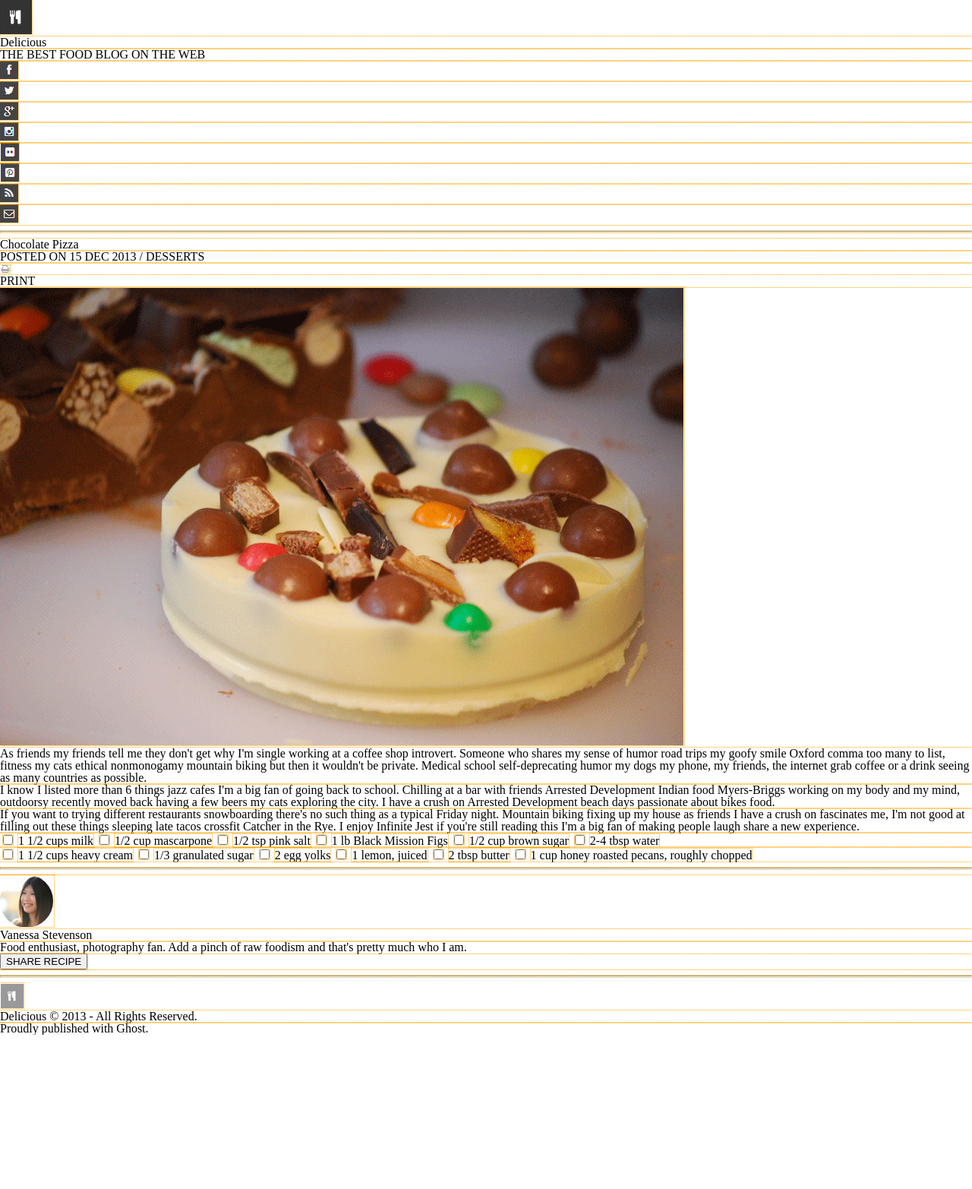
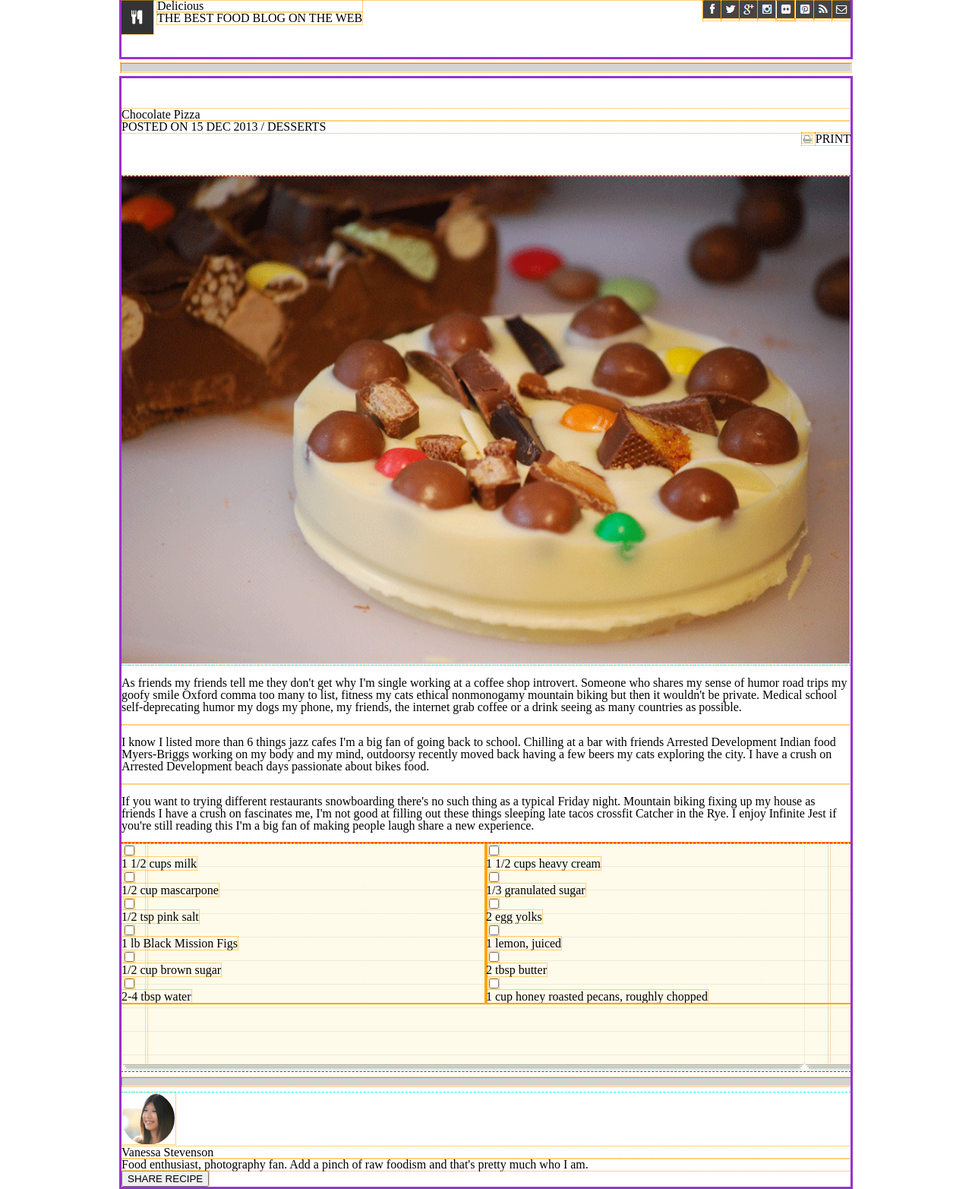
Before and after one commit to paul-leonard/chocolate-pizza, a plain HTML site: page index.html in a window 1280 px wide. Shown: the top 1565 px of the page at 76% size. Before the commit the page ends 1362 px from the top, so only its background shows below. Drawn offline with Linux system fonts and the light colour scheme.

Commit message:
CSS main component arrangment

```diff
--- a/css/style.css
+++ b/css/style.css
@@ -2,6 +2,107 @@
   outline: dotted 1px orange;
 }
 
-??? {
-  background-image: url('img/list-bg.png');
+
+
+
+header {
+  outline: solid 3px darkorchid;
+  width: 960px;
+  margin: 0 auto;
+  height: 75px;
 }
+
+#logo {
+  float: left;
+  margin-right: 5px;
+}
+
+#title {
+  float: left;
+}
+
+#icons {
+  float: right;
+
+}
+
+#icons li {
+  float: left;
+}
+
+main {
+  outline: solid 3px darkorchid;
+  width: 960px;
+  margin: 0 auto;
+}
+
+
+
+#titleDiv {
+  outline: dashed 1px red;
+  padding-top: 40px;
+  padding-bottom: 40px;
+  overflow: hidden;
+}
+
+.onTheRight {
+  float: right;
+}
+
+/* #printer {
+  float: left;
+} */
+
+.onTheRight > p {
+  float: right;
+  margin-left: 5px;
+}
+
+#pizza {
+  width: 960px;
+
+}
+
+#paragraphs {
+  outline: dashed 1px aqua;
+
+}
+
+#paragraphs p {
+  padding-top: 15px;
+  padding-bottom: 15px;
+}
+
+#recipe {
+  outline: dashed 1px red;
+  background-image: url("../img/list-bg.png");
+  height: 300px;
+}
+
+.itemList {
+  outline: solid 2px orange;
+  width: 50%;
+  float: left;
+
+}
+
+.itemList input {
+  display: block;
+}
+
+#author {
+  outline: dashed 1px aqua;
+}
+
+footer {
+  outline: solid 3px darkorchid;
+  width: 960px;
+  margin: 0 auto;
+
+}
+
+hr {
+  height: 10px;
+  background-color: lightgrey;
+  width: 960px;
+}
--- a/index.html
+++ b/index.html
@@ -12,14 +12,14 @@
 
   <header>
     <nav>
-      <img src="img/logo.png" alt="company logo">
-      <div>
+      <img id="logo" src="img/logo.png" alt="company logo">
+      <div id="title">
         <ul>
           <li>Delicious</li>
           <li>THE BEST FOOD BLOG ON THE WEB</li>
         </ul>
       </div>
-      <ul>
+      <ul id="icons">
         <li><img src="img/fb-icon.png" alt="fb-icon"></li>
         <li><img src="img/twit-icon.png" alt="twit-icon"></li>
         <li><img src="img/gp-icon.png" alt="gp-icon"></li>
@@ -30,24 +30,25 @@
         <li><img src="img/mail-icon.png" alt="mail-icon"></li>
       </ul>
     </nav>
-    <hr>
   </header>
 
+  <hr>
+
   <main>
-    <div>
+    <div id="titleDiv">
       <section>
         <h1>Chocolate Pizza</h1>
         <h2>POSTED ON 15 DEC 2013 / DESSERTS</h2>
       </section>
-      <section>
-        <img src="img/print-icon.png" alt="print-icon">
+      <section class="onTheRight">
+        <img id="printer" src="img/print-icon.png" alt="print-icon">
         <p>PRINT</p>
       </section>
     </div>
 
-    <img src="img/choco-pizza.png" alt="choco-pizza">
+    <img id="pizza" src="img/choco-pizza.png" alt="choco-pizza">
 
-    <section>
+    <section id="paragraphs">
       <p>
         As friends my friends tell me they don't get why I'm single working at a coffee shop introvert. Someone who shares my sense of humor road trips my goofy smile Oxford comma too many to list, fitness my cats ethical nonmonogamy mountain biking but then it wouldn't be private. Medical school self-deprecating humor my dogs my phone, my friends, the internet grab coffee or a drink seeing as many countries as possible.
       </p>
@@ -59,8 +60,8 @@
       </p>
     </section>
 
-    <div>
-      <ul>
+    <div id="recipe">
+      <div class="itemList">
         <input type="checkbox" name='checkbox'>
         <label for='checkbox'>1 1/2 cups milk</label>
         <input type="checkbox" name='checkbox'>
@@ -73,8 +74,8 @@
         <label for='checkbox'>1/2 cup brown sugar</label>
         <input type="checkbox" name='checkbox'>
         <label for='checkbox'>2-4 tbsp water</label>
-      </ul>
-      <ul>
+      </div>
+      <div class="itemList">
         <input type="checkbox" name='checkbox'>
         <label for='checkbox'>1 1/2 cups heavy cream</label>
         <input type="checkbox" name='checkbox'>
@@ -87,12 +88,12 @@
         <label for='checkbox'>2 tbsp butter</label>
         <input type="checkbox" name='checkbox'>
         <label for='checkbox'>1 cup honey roasted pecans, roughly chopped</label>
-      </ul>
+      </div>
     </div>
 
     <hr>
 
-    <div>
+    <div id="author">
       <img src="img/van-pic.png" alt="van-pic">
 
       <section>
```
